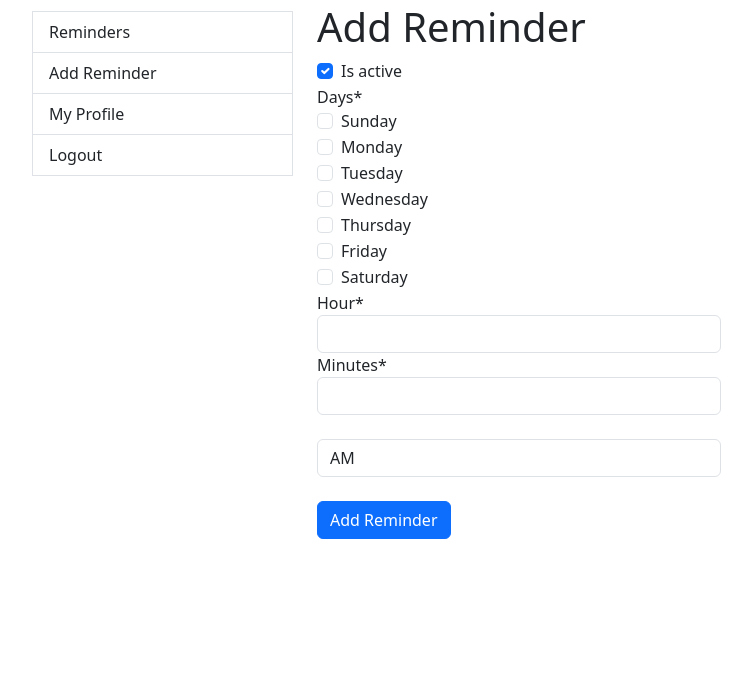
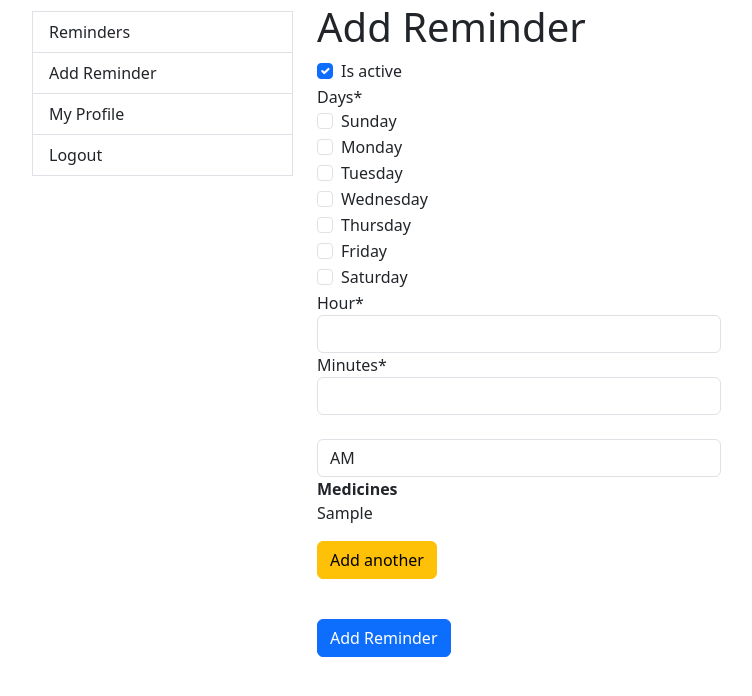
Before and after one commit to Square63/pill.reminder, a Django app: template pillreminder/templates/pillreminder/add-reminder.html in a window 1280 px wide. Shown: the part 13-709 px from the top of the page, without its empty margins (50-802 px from the left). Run offline with Django 4.2, Linux system fonts and the light colour scheme; tables that the repository leaves empty hold one stand-in row (values such as "Sample post"); the template is opened without the code that fills it: values that come from a table or form of the project are taken from there, most other values are stand-ins (such as "Sample title", 1, 10 or a date in 2020); some libraries are stand-ins or nearby versions.

Commit message:
Add medicine formset on Reminder form

```diff
--- a/pillreminder/templates/pillreminder/add-reminder.html
+++ b/pillreminder/templates/pillreminder/add-reminder.html
@@ -8,9 +8,16 @@
   <h1 class="mt-3">Add Reminder</h1>
   <div class="row">
     <div class="col-6">
-      <form method="POST">
+      <form method="POST" id="form-container">
         {% csrf_token %}
         {{ form|crispy }}
+        <strong>Medicines</strong>
+        <div id="medicines">
+          <div class="medicines">
+            {{ medicineFormSet }}
+          </div>
+          <button type="button" id="addAnother" class="btn btn-warning my-3">Add another</button>
+        </div>
         <button type="submit" class="btn btn-primary mt-4">Add Reminder</button>
       </form>
     </div>
```
